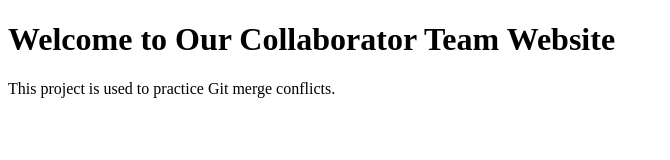
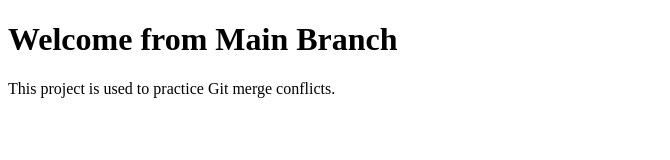
Before and after one commit to saraamir202216-prog/conflict-demo-website, a plain HTML site: page index.html in a window 1280 px wide. Shown: the whole page, without its empty margins (0-670 px from the left). Drawn offline with Linux system fonts and the light colour scheme.

Commit message:
Update heading in main branch

```diff
--- a/index.html
+++ b/index.html
@@ -4,7 +4,7 @@
 <title>Conflict Demo Website</title>
 </head>
 <body>
-<h1>Welcome to Our Collaborator Team Website</h1>
+<h1>Welcome from Main Branch</h1>
 <p>This project is used to practice Git merge conflicts.</p>
 </body>
 </html>
```
